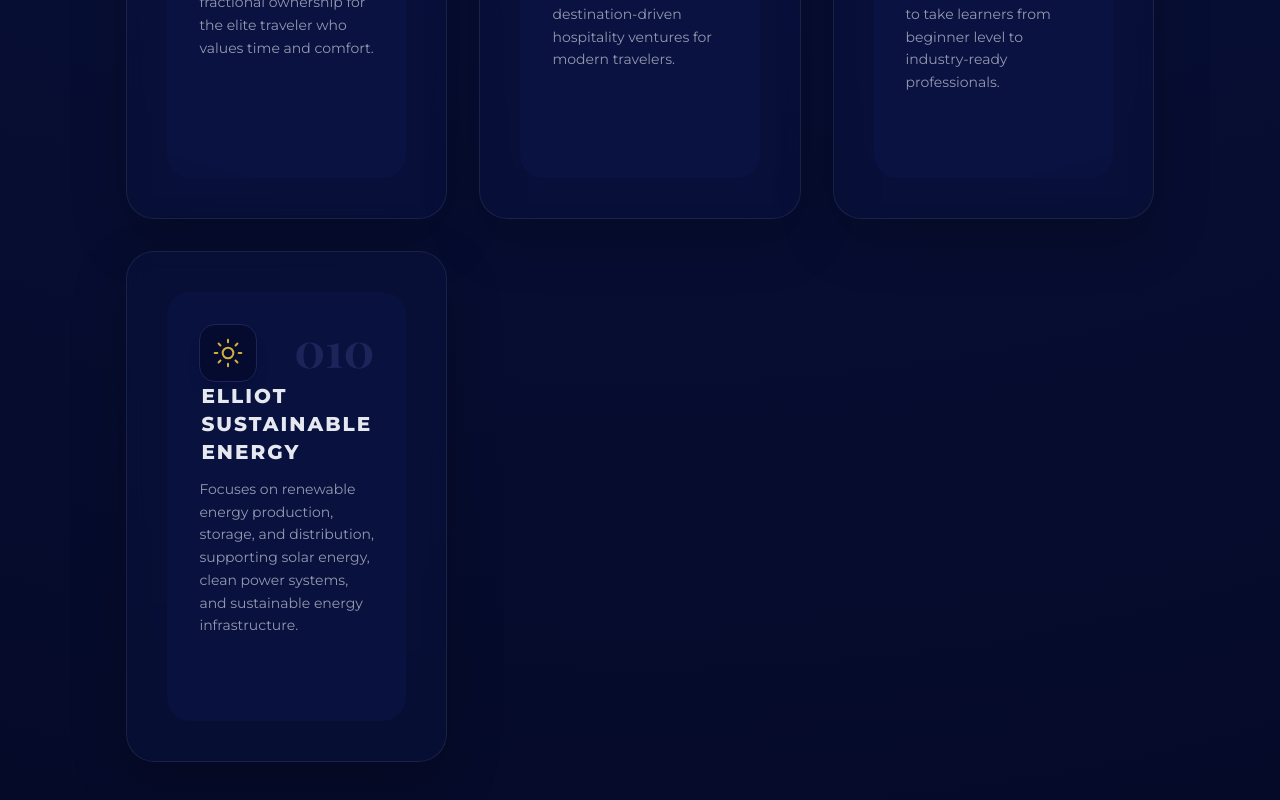
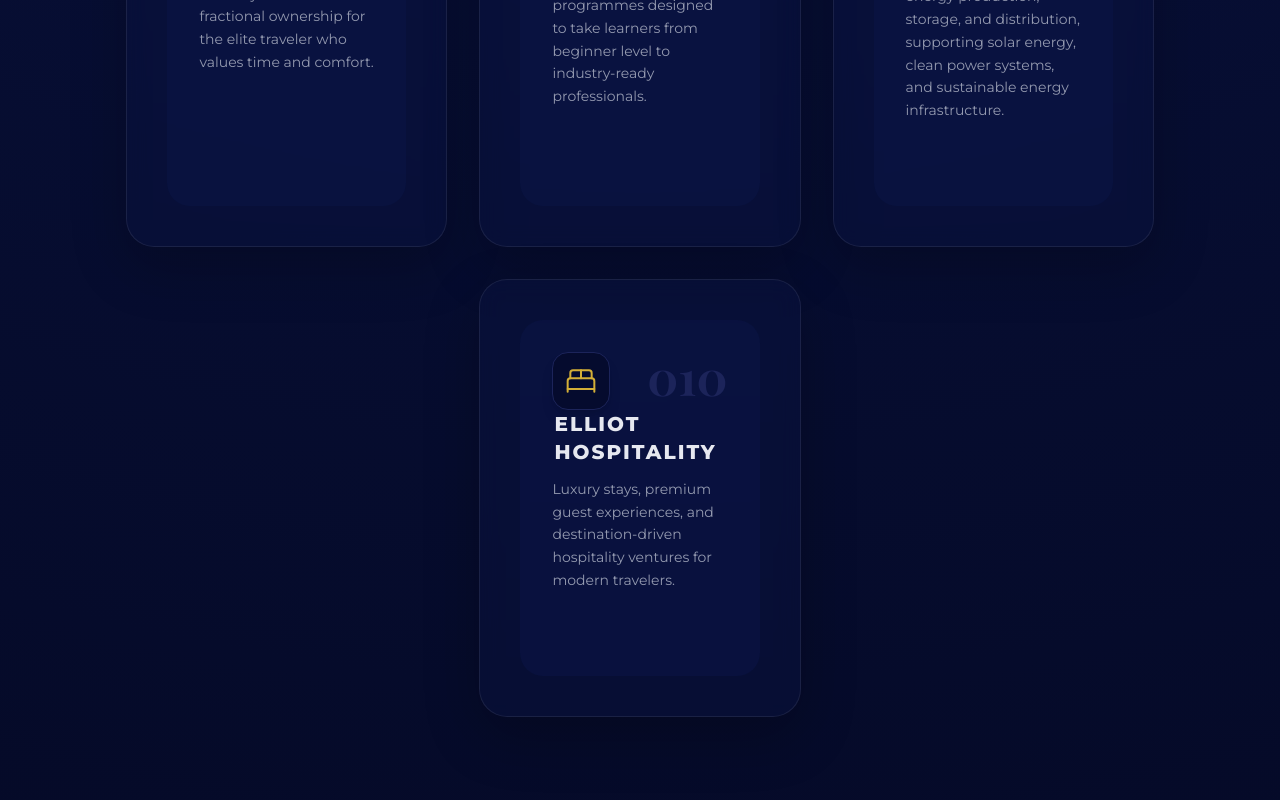
Before and after one commit to nlaravind/ELLIOTGRP, a React (Vite) app: page / in a window 1280 px wide. Shown: the part 4185-4985 px from the top of the page. Built offline with nearby package versions, Linux system fonts and the light colour scheme.

Commit message:
Update hospitality pillar image and placement

```diff
--- a/components/VerticalsGrid.tsx
+++ b/components/VerticalsGrid.tsx
@@ -34,6 +34,11 @@ export const VerticalsGrid: React.FC = () => {
           {VERTICALS.map((vertical, index) => (
             <motion.div
               key={vertical.id}
+              className={
+                vertical.id === 'hospitality'
+                  ? 'md:col-span-2 md:max-w-[calc(50%-1rem)] md:mx-auto lg:col-span-1 lg:max-w-none lg:mx-0 lg:col-start-2'
+                  : undefined
+              }
               initial={{ opacity: 0, y: 60 }}
               whileInView={{ opacity: 1, y: 0 }}
               transition={{ duration: 0.6, delay: index * 0.1 }}
--- a/constants.ts
+++ b/constants.ts
@@ -65,13 +65,6 @@ export const VERTICALS: Vertical[] = [
     image: '/images/aviation.jpg',
   },
   {
-    id: 'hospitality',
-    title: 'ELLIOT HOSPITALITY',
-    description: 'Luxury stays, premium guest experiences, and destination-driven hospitality ventures for modern travelers.',
-    icon: BedDouble,
-    image: '/images/cafe.jpg',
-  },
-  {
     id: 'academia',
     title: 'ELLIOT ACADEMIA',
     description: 'Blockchain and AI certification programmes designed to take learners from beginner level to industry-ready professionals.',
@@ -85,4 +78,11 @@ export const VERTICALS: Vertical[] = [
     icon: Sun,
     image: '/images/sustainable-energy.jpg',
   },
+  {
+    id: 'hospitality',
+    title: 'ELLIOT HOSPITALITY',
+    description: 'Luxury stays, premium guest experiences, and destination-driven hospitality ventures for modern travelers.',
+    icon: BedDouble,
+    image: '/images/Hospitality.jpg',
+  },
 ];
```
